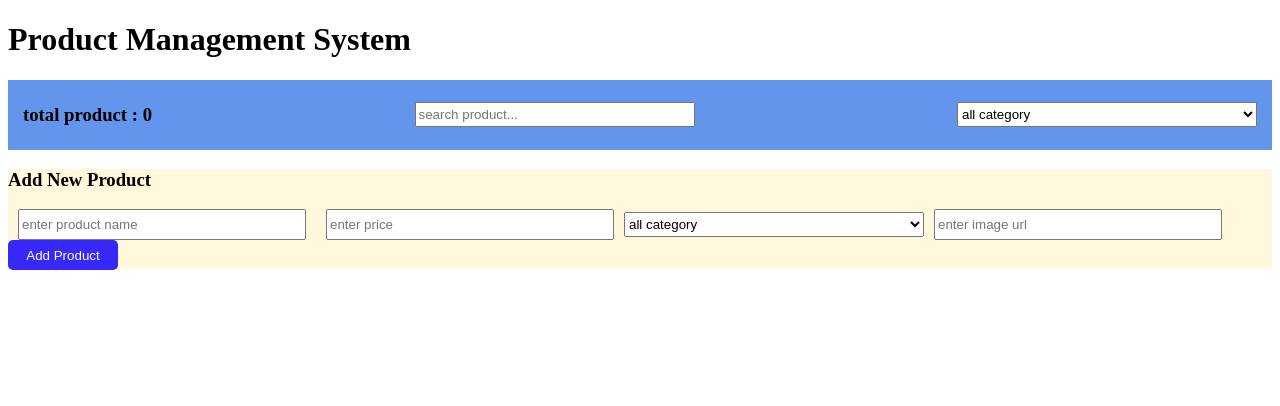
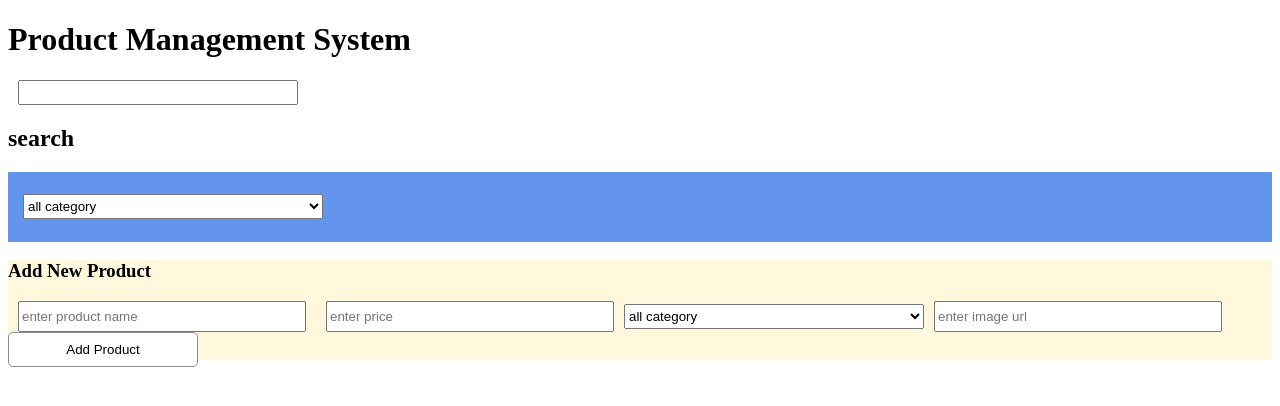
Before and after one commit to asala-al/product-project, a React (Vite) app: page / in a window 1280 px wide. Shown: the top 406 px of the page. Built offline with nearby package versions, Linux system fonts and the light colour scheme.

Commit message:
feat(search):add search

```diff
--- a/src/components/Button/Button.jsx
+++ /dev/null
@@ -1,18 +0,0 @@
-// import { useState } from 'react'
-import style from './Button.module.css'
-
-
-function Button({children,onClick}) {
-    // const [isFavourite,setIsFavourite]=useState(false)
-
-  return (
-    <div >
-
-      <button className={style.button} onClick={onClick}>
-        {children}</button>
-
-    </div>
-  )
-}
-
-export default Button
--- a/src/components/Button/Button.module.css
+++ /dev/null
@@ -1,8 +0,0 @@
-.button {
-  width: 190px;
-  height: 35px;
-  border: 1px solid rgb(141, 141, 141);
-  border-radius: 5px;
-  background-color: white;
-  color: blue;
-}
--- a/src/components/ProductCard/Card.jsx
+++ b/src/components/ProductCard/Card.jsx
@@ -1,7 +1,7 @@
-import Button from "../Button/Button";
+
 import style from "./card.module.css";
-
-function Card({ Product, deleteProduct}) {
+// `${}`
+function Card({ Product, deleteProduct,fav}) {
   console.log(Product.id);
   // console.log(Product);
   // console.log(deleteProduct);
@@ -21,8 +21,9 @@ function Card({ Product, deleteProduct}) {
         </div>
 
         <div className={style.button}>
-          <Button  Button="Favourite" />
-          <Button  onClick={() => deleteProduct(Product.id)} Button="Delete" />
+          <button onClick={()=>fav(Product.id)}>fav </button>
+          <p>favourite : {Product.isFavourite ? "yes" : "no" }</p>
+          <button onClick={() => deleteProduct(Product.id)}>delete</button>
           {/* <button onClick={()=>deleteProduct(Product.id)}>delete</button> */}
         </div>
       </div>
--- a/src/components/ProductCard/card.module.css
+++ b/src/components/ProductCard/card.module.css
@@ -11,11 +11,15 @@
   display: flex;
   justify-content: space-around;
 }
+button {
+  width: 190px;
+  height: 35px;
+  border: 1px solid rgb(141, 141, 141);
+  border-radius: 5px;
+  background-color: white;
+  color: rgb(0, 0, 0);
+}
 
-button {
-  background-color: rgb(55, 41, 250);
-  color: white;
-}
 
 .cardInfo {
   display: flex;
--- a/src/components/ProductForm/ProductForm.jsx
+++ b/src/components/ProductForm/ProductForm.jsx
@@ -1,20 +1,21 @@
 import { useState } from "react";
 import style from "./ProductForm.module.css";
+import ProductCount from "../productCount/productCount";
 
-function ProductForm({ add, deleteProduct, Products }) {
+function ProductForm({ add }) {
   const [name, setName] = useState("");
   const [price, setPrice] = useState("");
   const [category, setCategory] = useState("");
   const [image, setImage] = useState("");
-  const [count, setCount] = useState(0);
   const [product, setProduct] = useState();
+
   const [id, setId] = useState(Date.now);
+  const [isFavourite, setIsFavourite] = useState(false);
 
   function handleSubmit(e) {
     e.preventDefault();
 
-    setCount(Products.length);
-    deleteProduct(setCount[Products.length-1]);
+    // deleteProduct(setCount[Products.length-1]);
     setId(Date.now);
     add({
       id: id,
@@ -22,21 +23,23 @@ function ProductForm({ add, deleteProduct, Products }) {
       price: price,
       category: category,
       image: image,
+      isFavourite: isFavourite,
       // count: count
     });
+  }
+  // function counts() {
+  //
 
-    console.log(count);
-  }
-
+  //   }
   // console.log(product);
 
   console.log(category);
 
   return (
     <div>
+      {/* <ProductSearch /> */}
       <div className={style.ProductSearch}>
-        <h3>total product : {count}</h3>
-        <input type="search" name="" id="" placeholder="search product..." />
+        {/* <ProductCount  counts={counts}/> */}
 
         <select value={product} onChange={(e) => setProduct(e.target.value)}>
           <option value="">all category</option>
--- a/src/components/ProductList/ProductList.jsx
+++ b/src/components/ProductList/ProductList.jsx
@@ -1,7 +1,7 @@
 import Card from "../ProductCard/Card";
 import style from "./ProductList.module.css";
 
-function ProductList({ Products, deleteProduct }) {
+function ProductList({ Products, deleteProduct ,fav }) {
   console.log(Products);
 
   return (
@@ -11,6 +11,7 @@ function ProductList({ Products, deleteProduct }) {
           key={Product.id}
           Product={Product}
           deleteProduct={deleteProduct}
+          fav={fav}
         />
       ))}
     </div>
--- a/src/components/ProductManager/ProductManager.jsx
+++ b/src/components/ProductManager/ProductManager.jsx
@@ -1,10 +1,14 @@
 import { useState } from "react";
 import ProductForm from "../ProductForm/ProductForm";
 import ProductList from "../ProductList/ProductList";
+import Search from "../Search";
+// import ProductSearch from "../productSearch/productSearch";
+// import ProductCount from "../productCount/productCount";
 
 function ProductManager() {
   const [Products, setProducts] = useState([]);
-
+  // const [count, setCount] = useState(0);
+  const [search, setSearch] = useState("");
   console.log(Products);
 
   function addProducts(s) {
@@ -12,14 +16,41 @@ function ProductManager() {
   }
 
   function deleteProduct(id) {
-    setProducts(Products.filter((Product) => Product.id !== id));
+    setProducts((s) => s.filter((Product) => Product.id !== id));
   }
-  // console.log(deleteProduct);
+  function favourite(id) {
+    setProducts((s) =>
+      s.map((product) => {
+        if (product.id === id) {
+          return {
+            ...product,
+            isFavourite: !product.isFavourite,
+          };
+        } else return product;
+      }),
+    );
+  }
 
+  const filteredProducts = Products.filter((product) =>product.name.toLowerCase().includes(search.toLowerCase()))
+
+  // function productCount() {
+
+  // }
   return (
     <div>
-      <ProductForm add={addProducts} deleteProduct={deleteProduct} Products={Products}/>
-      <ProductList Products={Products} deleteProduct={deleteProduct} />
+      <Search setSearch={setSearch}/>
+      {/* <ProductCount count={Products.length} /> */}
+      {/* <ProductSearch setSearch={setSearch} /> */}
+      <ProductForm
+        add={addProducts}
+        deleteProduct={deleteProduct}
+        Products={Products}
+      />
+      <ProductList
+        Products={filteredProducts}
+        deleteProduct={deleteProduct}
+        fav={favourite}
+      />
     </div>
   );
 }
--- /dev/null
+++ b/src/components/Search.jsx
@@ -0,0 +1,12 @@
+
+
+function Search({setSearch}) {
+  return (
+    <div>
+      <input type="search" onChange={(e)=>setSearch(e.target.value)}/>
+      <h2>search</h2>
+    </div>
+  )
+}
+
+export default Search
--- /dev/null
+++ b/src/components/productCount/productCount.jsx
@@ -0,0 +1,15 @@
+
+
+
+// function ProductCount({count}) {
+
+
+
+//   return (
+//     <div>
+//       <h3>total product : {count}</h3>
+//     </div>
+//   );
+// }
+
+// export default ProductCount;
```
Also changed, not shown: src/components/productCategory/productCategory.jsx (added, +11 -0 lines).
